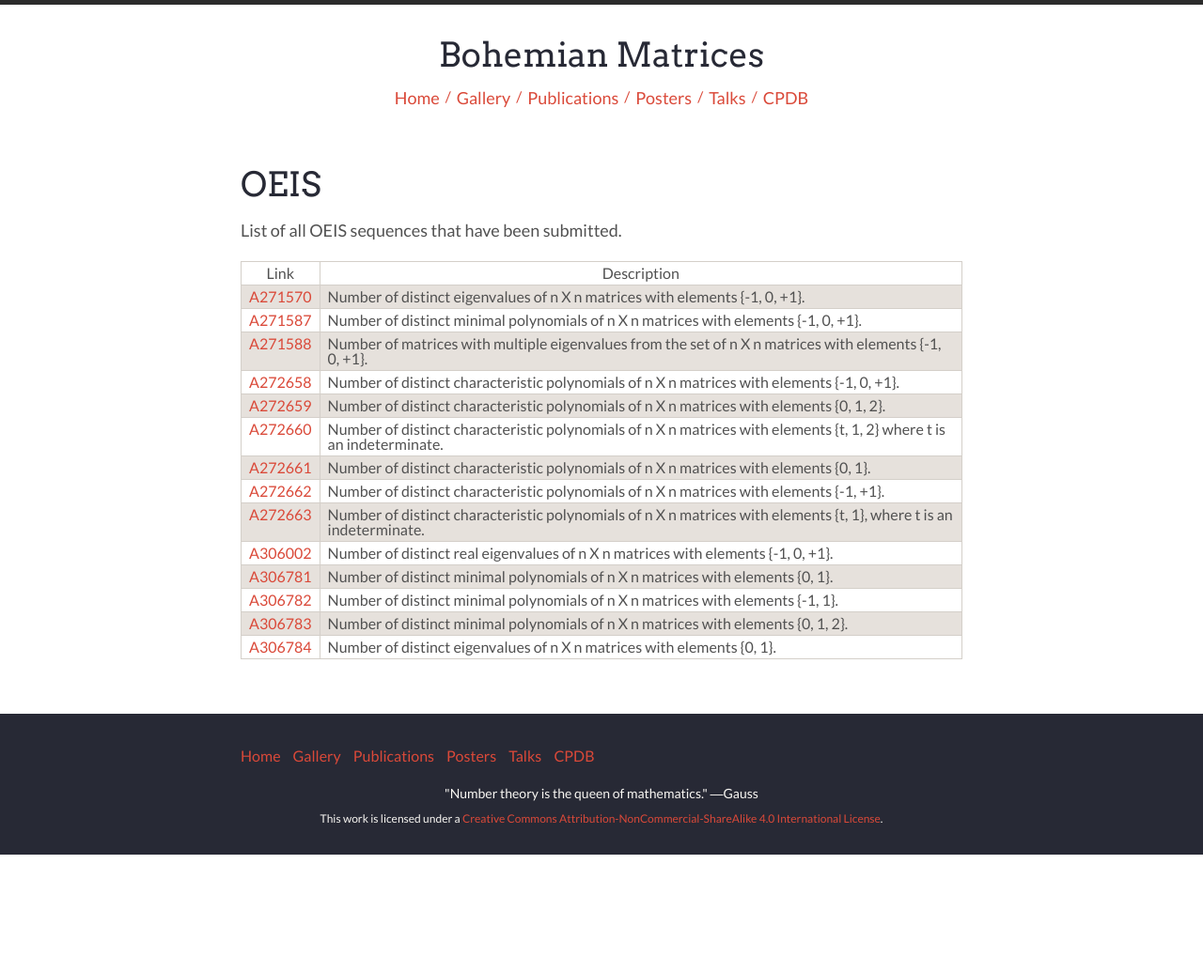
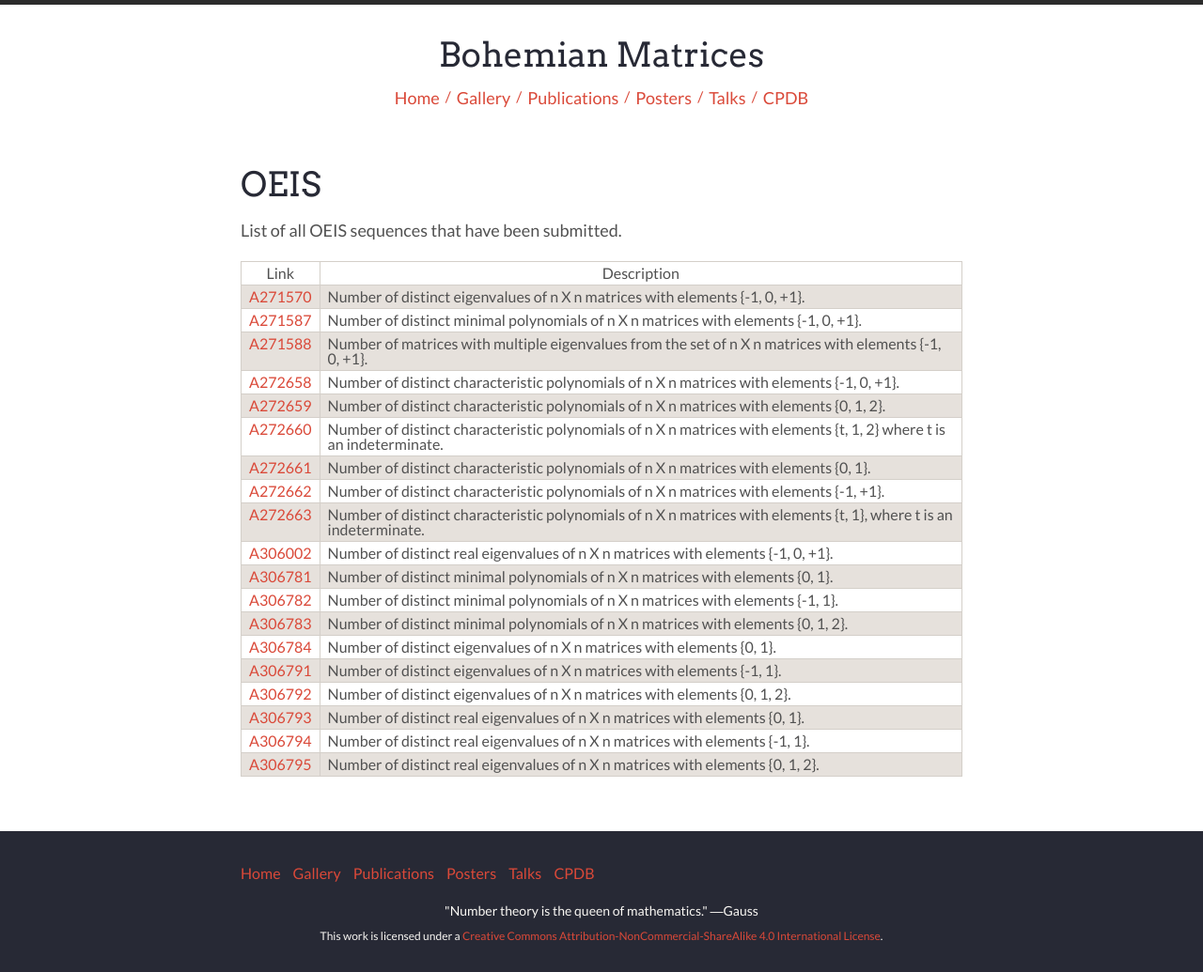
Before and after one commit to BohemianMatrices/BohemianMatrices, a Jekyll site: the page built from cpdb/oeis.md, in a window 1280 px wide. Shown: the whole page at 94% size. Built offline with Jekyll 4.4.1, drawn with Linux system fonts in a browser that asks for light colours; nearby versions of some CDN libraries; before the commit the page ends 910 px from its top, so only the background shows below that.

Commit message:
Added new OEIS sequences

```diff
--- a/cpdb/oeis.md
+++ b/cpdb/oeis.md
@@ -22,3 +22,8 @@ List of all OEIS sequences that have been submitted.
 | [A306782](https://oeis.org/A306782) | Number of distinct minimal polynomials of n X n matrices with elements {-1, 1}. |
 | [A306783](https://oeis.org/A306783) | Number of distinct minimal polynomials of n X n matrices with elements {0, 1, 2}. |
 | [A306784](https://oeis.org/A306784) | Number of distinct eigenvalues of n X n matrices with elements {0, 1}. |
+| [A306791](https://oeis.org/A306791) | Number of distinct eigenvalues of n X n matrices with elements {-1, 1}. |
+| [A306792](https://oeis.org/A306792) | Number of distinct eigenvalues of n X n matrices with elements {0, 1, 2}. |
+| [A306793](https://oeis.org/A306793) | Number of distinct real eigenvalues of n X n matrices with elements {0, 1}. |
+| [A306794](https://oeis.org/A306794) | Number of distinct real eigenvalues of n X n matrices with elements {-1, 1}. |
+| [A306795](https://oeis.org/A306795) | Number of distinct real eigenvalues of n X n matrices with elements {0, 1, 2}. |
```
Also changed, not shown: cpdb/unstructured/unstructured_0_1.md (+1 -1 lines), cpdb/unstructured/unstructured_0_1_2.md (+1 -1 lines), cpdb/unstructured/unstructured_n1_1.md (+1 -1 lines).
